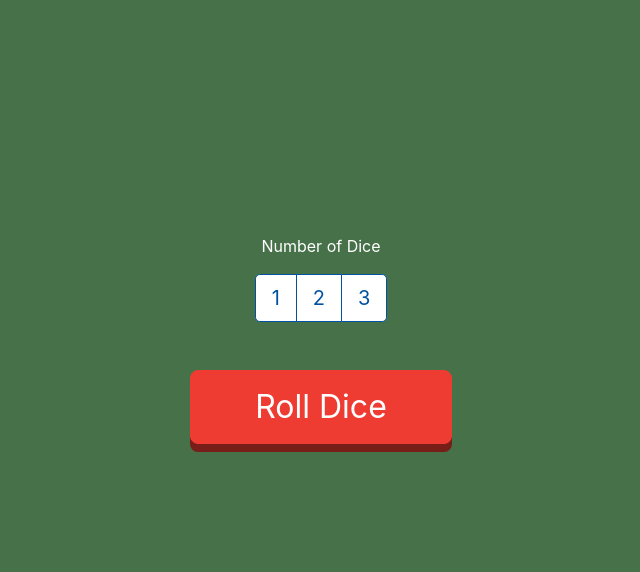
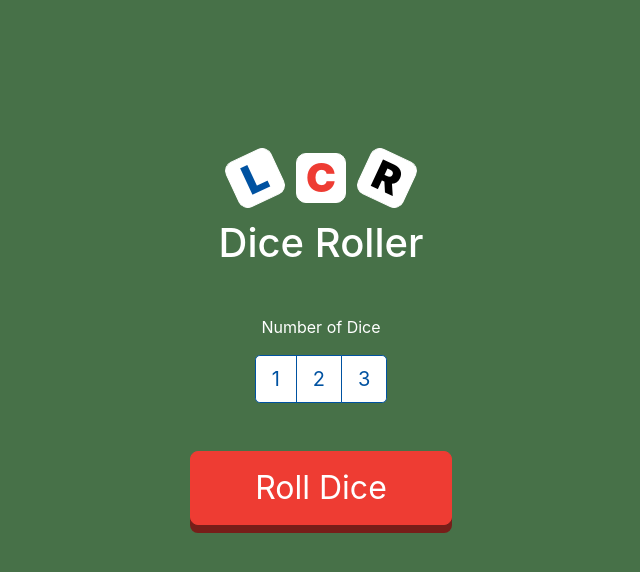
Before and after one commit to carloszteller/lcr-dice-roller, a plain HTML site: page index.html in a window 1280 px wide. Shown: the whole page, without its empty margins (319-959 px from the left). Drawn offline with Linux system fonts and the light colour scheme.

Commit message:
Added 'LCR Dice Roller' header

```diff
--- a/css/lcr.css
+++ b/css/lcr.css
@@ -10,6 +10,22 @@ body {
 }
 
 .container { height: 100vh;}
+
+.l-die, .c-die, .r-die {
+    width: 50px; height: 50px;
+    background-color: white;
+    border: 1px solid white; border-radius: 10px;
+    font-weight: 900;
+}
+.l-die {
+    color: var(--l-blue);
+    transform: rotate(-25deg);
+}
+.c-die { color: var(--c-red); }
+.r-die {
+    color: black;
+    transform: rotate(25deg);
+}
 
 .num-dice {
     background-color: white;
--- a/index.html
+++ b/index.html
@@ -10,6 +10,13 @@
 </head>
 <body>
     <div class="container d-flex flex-column align-items-center justify-content-center">
+        <div class="die-header mb-2 d-flex justify-content-center align-items-center">
+            <h1 class="l-die text-center">L</h1>
+            <h1 class="c-die mx-3 text-center">C</h1>
+            <h1 class="r-die text-center">R</h1>
+        </div>
+        <h1 class="mb-5">Dice Roller</h1>
+
         <p>Number of Dice</p>
         <div class="btn-group mb-5">
             <button class="num-dice btn btn-lg">1</button>
```
